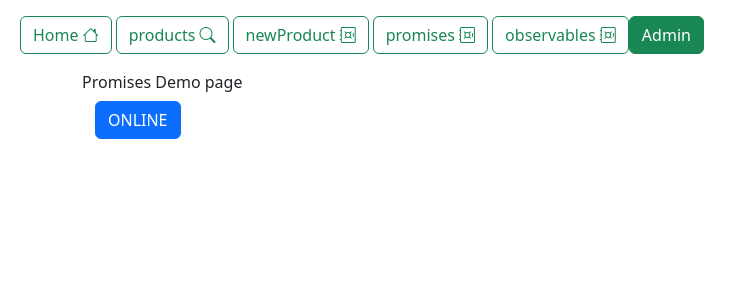
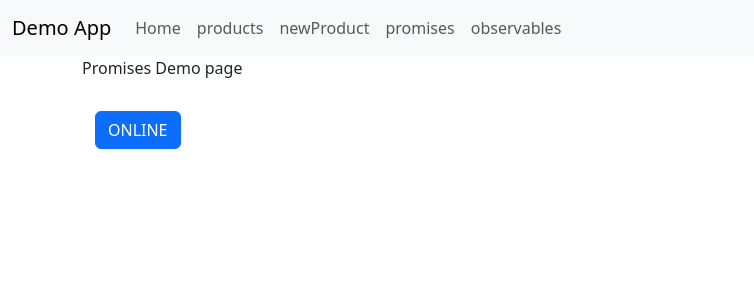
Before and after one commit to mouhamedslaimi/angular-demo-app, an Angular app: page /promises in a window 1280 px wide. Shown: the top 300 px of the page, without its empty margins (0-754 px from the left). Built offline with nearby package versions, Linux system fonts and the light colour scheme.

Commit message:
change navbar

```diff
--- a/src/app/header/header.component.html
+++ b/src/app/header/header.component.html
@@ -1,21 +1,33 @@
+  <nav class="navbar navbar-expand-lg navbar-light bg-light">
+
+  <div class="container-fluid">
+    <a class="navbar-brand" href="#">Demo App</a>
+    <button class="navbar-toggler" type="button" data-bs-toggle="collapse" data-bs-target="#navbarNavAltMarkup" aria-controls="navbarNavAltMarkup" aria-expanded="false" aria-label="Toggle navigation">
+      <span class="navbar-toggler-icon"></span>
+    </button>
+    <div class="collapse navbar-collapse" id="navbarNavAltMarkup">
+      <div class="navbar-nav" *ngFor="let action of actions">
+        <a (click)="setCurrentAction(action)" routerLink="{{action.route}}" class="nav-link" >
+        {{action.title}}
+        </a>
+      </div>
+    </div>
+  </div>
+</nav>
+
+<!--
 <nav class="p-3">
-  <ul class="nav nav-pills">
+  <ul class="navbar navbar-dark bg-dark">
     <li *ngFor="let action of actions">
-      <button
-        (click)="setCurrentAction(action)"
-        routerLink="{{action.route}}"
-        [class]="action==currentAction
-        ?'btn btn-success ms-1':'btn btn-outline-success ms-1'"
-      >
+      <button (click)="setCurrentAction(action)" routerLink="{{action.route}}" [class]="action==currentAction
+        ?'btn btn-success ms-1':'btn btn-outline-success ms-1'">
         {{action.title}}
         <i class="bi bi-{{action.icon}}"></i>
       </button>
     </li>
-    <li>  <button style="float:right"
-                  class="btn btn-success"
-                  routerLink="/admin">Admin</button>
+    <li >
+      <button style="float:right;margin-left: 1rem;" class="btn btn-success" routerLink="/admin">Admin</button>
     </li>
   </ul>
-
-
 </nav>
+ -->
--- a/src/app/promises/promises.component.html
+++ b/src/app/promises/promises.component.html
@@ -1,5 +1,9 @@
 <div class="container">
     <div class="title">Promises Demo page</div>
+    <div class="spinner-border" *ngIf="status =='offline'" role="status">
+        <span class="visually-hidden" >...</span>
+      </div>
+      <br>
     <div class="btn">
         <div class="btn btn-primary status online" *ngIf="status === 'online'">ONLINE</div>
         <div class="btn btn-danger status offline" *ngIf="status === 'offline'">OFFLINE</div>
```
